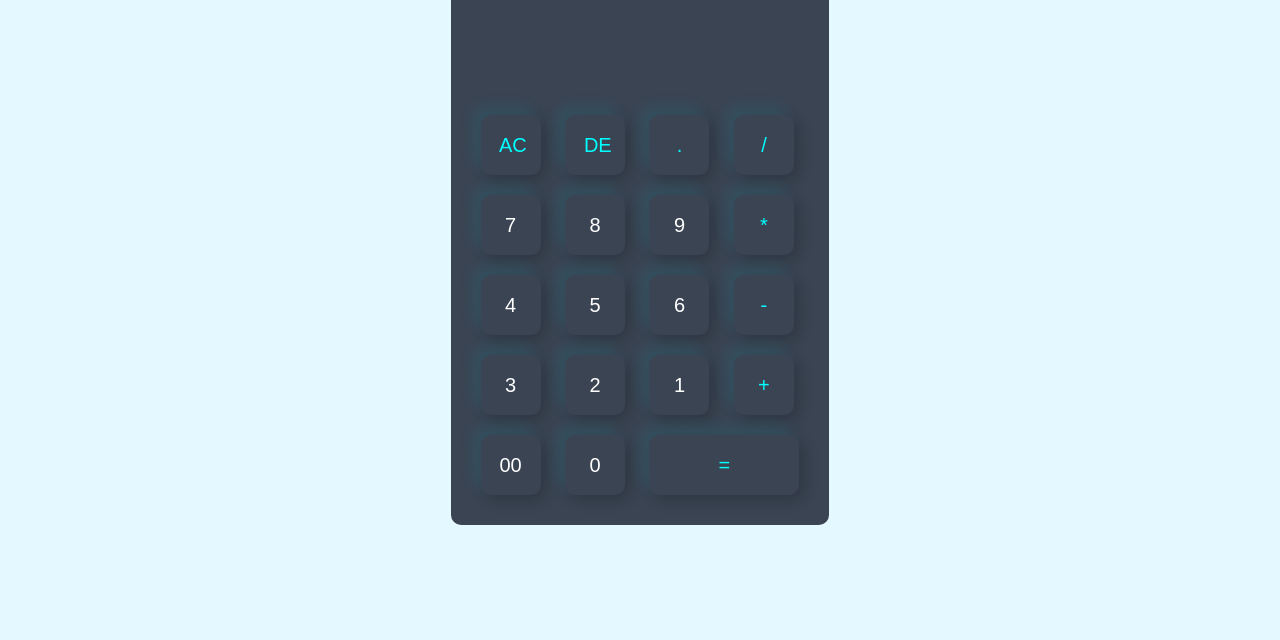
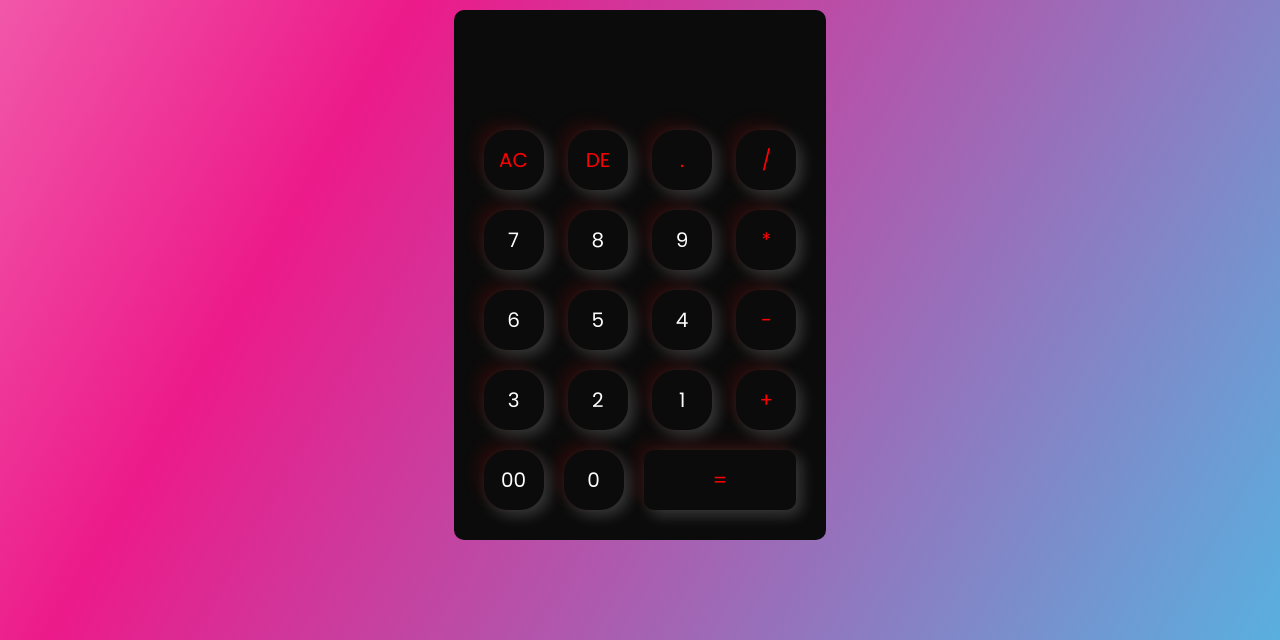
Before and after one commit to AbdurRahman2004/html-calculator, a plain HTML site: page index.html in a window 1280 px wide. Shown: the part 160-800 px from the top of the page. Drawn offline with Linux system fonts and the light colour scheme; a web font is replaced by a local one.

Commit message:
Add files via upload

```diff
--- a/Css/style.css
+++ b/Css/style.css
@@ -1,56 +1,95 @@
 *{
     margin: 0;
     padding: 0;
+    color: #fff;
     box-sizing: border-box;
     font-family: 'Poppins',sans-serif;
-    color: white;
-
 }
 .container{
     width: 100%;
     height: 100vh;
  background: #e3f9ff;
  display: flex;
+ flex-direction: column;
  justify-content: center;
  align-items: center;
-
-}
-.calci{
-
-    background-color: #3a4452;
-    border-radius: 10px;
-    padding: 20px;
+ background: linear-gradient(300deg, #06d0f4d3, #eb0b82ef, #ffffff);
+  background-size: 180% 180%;
+  animation: gradient-animation 18s ease infinite;
 }
 
-.calci form input{
+@keyframes gradient-animation {
+  0% {
+    background-position: 0% 50%;
+  }
+  50% {
+    background-position: 100% 50%;
+  }
+  100% {
+    background-position: 0% 50%;
+  }
+}
+.naam{
+    display: block;
+    font-family: Rubik Doodle Shadow,sans-serif;
+    margin-bottom: 25px;
+    font-size: 40px;
+}
+
+.calculator{
+    background: #0b0b0b;
+    padding: 20px;
+    border-radius: 10px;
+}
+ .display{
+    margin-top: 10px;
+    display: flex;
+}
+
+form input{
+    outline: 0;
     border: 0;
-    outline: 0;
     width: 60px;
     height: 60px;
+    text-align: center;
+    font-size: 20px;
+    box-shadow: -8px -8px 15px rgba(251, 0, 0, 0.1),5px 5px 15px rgba(255, 255, 255, 0.2);
+    background: transparent;
+    margin: 10px;
     border-radius: 10px;
-    box-shadow: -8px -8px 15px rgba(14, 202, 239, 0.1),5px 5px 15px rgba(0, 0, 0, 0.2);
-    background: transparent;
     cursor: pointer;
-    font-size: 20px;
-    margin: 10px;
-    padding: 10px;
-    text-align: center;
 }
-.calci form input[name="equals"]{
-    width: 150px;
-}
-.calci .display{
-    display: flex;
-    justify-content: flex-end;
-    margin: 25px 0;
-}
-form .display input {
-text-align: right;
+form .display input{
     flex: 1;
-font-size: 45px;
-color: #fff;
+    text-align: Right;
+    font-size: 40px;
     box-shadow: none;
+    cursor: text;
 }
 .operator{
-    color: aqua;
+    color: rgb(255, 0, 0);
 }
+
+.row input{
+    border-radius: 40%;
+}
+
+.last{
+    display: flex;
+}
+.last .equal{
+    border-radius: 10px;
+    flex: 1;
+}
+
+
+
+@media only screen and ( max-width : 600px) {
+    .naam{
+        font-size: 30px;
+    }
+    form input{
+    width: 30px;
+    height: 30px;
+    }
+}
--- a/index.html
+++ b/index.html
@@ -4,69 +4,55 @@
     <meta charset="UTF-8">
     <meta name="viewport" content="width=device-width, initial-scale=1.0">
     <link rel="stylesheet" href="./Css/style.css">
+    <link rel="preconnect" href="https://fonts.googleapis.com">
+<link rel="preconnect" href="https://fonts.gstatic.com" crossorigin>
+<link href="https://fonts.googleapis.com/css2?family=Poppins:ital,wght@0,100;0,200;0,300;0,400;0,500;0,600;0,700;0,800;0,900;1,100;1,200;1,300;1,400;1,500;1,700;1,800;1,900&family=Rubik+Doodle+Shadow&display=swap" rel="stylesheet">
     <title>Calculator</title>
 
 </head>
 <body>
     <div class="container">
-        <div class="calci">
-            <form >
+        <div class="title">
+            <h2 class="naam">Calculator</h2>
+        </div>
+    <div class="calculator">
+        <form >
             <div class="display">
-
-               <input type="text" name="display" >
-
+                <input type="text" name="display">
+            </div>
+            <div class="row">
+                <input type="button" value="AC" onclick="display.value =' '" class="operator">
+                <input type="button" value="DE" onclick="display.value = display.value.toString().slice(0,-1) " class="operator">
+                <input type="button" value="." onclick="display.value +='.'" class="operator">
+                <input type="button" value="/" onclick="display.value +='/'" class="operator">
+            </div>
+            <div class="row">
+                <input type="button" value="7" onclick="display.value += '7'">
+                <input type="button" value="8" onclick="display.value +='8'">
+                <input type="button" value="9" onclick="display.value +='9'">
+                <input type="button" value="*" onclick="display.value +='*'" class="operator">
+            </div>
+            <div class="row">
+                <input type="button" value="6" onclick="display.value +='6'">
+                <input type="button" value="5" onclick="display.value +='5'">
+                <input type="button" value="4" onclick="display.value +='4'">
+                <input type="button" value="-" onclick="display.value +='-'" class="operator">
+            </div>
+            <div class="row">
+                <input type="button" value="3" onclick="display.value +='3'">
+                <input type="button" value="2" onclick="display.value +='2'">
+                <input type="button" value="1" onclick="display.value +='1'">
+                <input type="button" value="+" onclick="display.value +='+'" class="operator">
+            </div>
+            <div class="row last" >
+                <input type="button" value="00" onclick="display.value +='00'">
+                <input type="button" value="0" onclick="display.value +='0'">
+                <input type="button" value="=" onclick="display.value =eval(display.value) " class="operator equal">
 
             </div>
-            <div class="row2">
+        </form>
+    </div>
 
-                <input type="button"  name="Ac" value=" AC" onclick="display.value = ' '" class="operator">
-                <input type="button"  name="Ac" value=" DE" onclick="display.value = display.value.toString().slice(0,-1)" class="operator">
-                <input type="button"  name="Ac" value="." onclick="display.value += '.'" class="operator">
-                <input type="button"  name="Ac" value="/" onclick="display.value += '/'" class="operator">
-
-
-
-
-            </div>
-            <div class="row2">
-
-                <input type="button"  name="Ac" value="7" onclick="display.value += '7' ">
-                <input type="button" name="Ac" value="8" onclick="display.value += '8'">
-                <input type="button" name="Ac" value="9" onclick="display.value += '9'">
-                <input type="button" name="Ac" value="*" onclick="display.value += '*'" class="operator">
-
-
-            </div>
-            <div class="row2">
-
-                <input type="button" name="Ac" value="4" onclick="display.value += '4'">
-                <input type="button" name="Ac" value="5" onclick="display.value += '5'">
-                <input type="button"  name="Ac" value="6" onclick="display.value += '6'">
-                <input type="button"  name="Ac" value="-" onclick="display.value += '-'" class="operator">
-
-
-            </div>
-            <div class="row2">
-
-                <input type="button"  name="Ac" value="3" onclick="display.value += '3'">
-                <input type="button"  name="Ac" value="2" onclick="display.value += '2'">
-                <input type="button"  name="Ac" value="1" onclick="display.value += '1'">
-                <input type="button"  name="Ac" value="+" onclick="display.value += '+'" class="operator">
-
-
-            </div>
-
-            <div class="row2">
-
-                <input type="button"  name="Ac" value="00" onclick="display.value += '00'">
-                <input type="button"  name="Ac" value="0" onclick="display.value += '0'">
-                <input type="button"  name="equals" value="="
-                class="equal operator" onclick="display.value = eval(display.value)" >
-
-            </form>
-
-            </div>
-        </div>
     </div>
 </body>
 </html>
```
Lines whose indentation alone changed are shown as unchanged.
